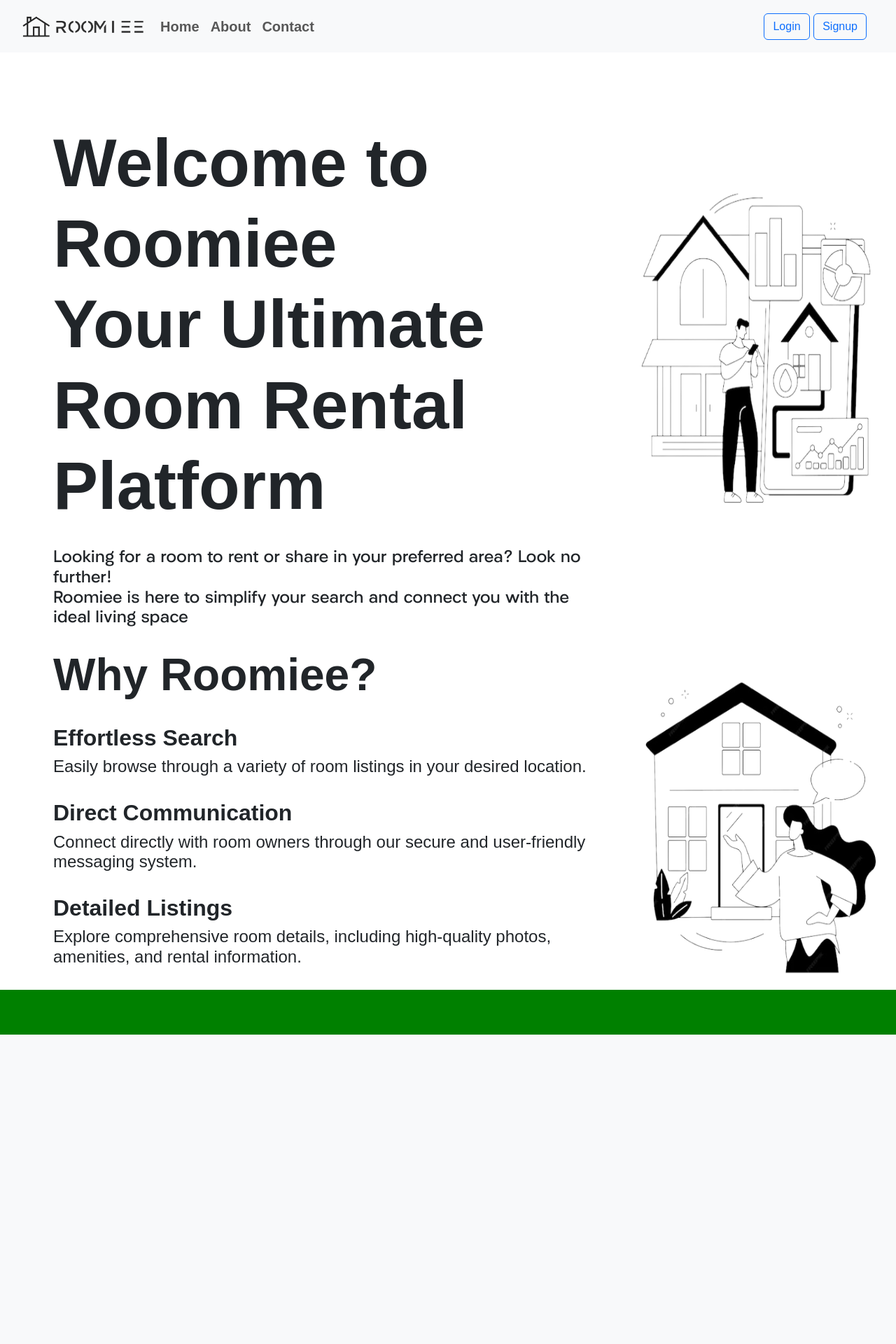
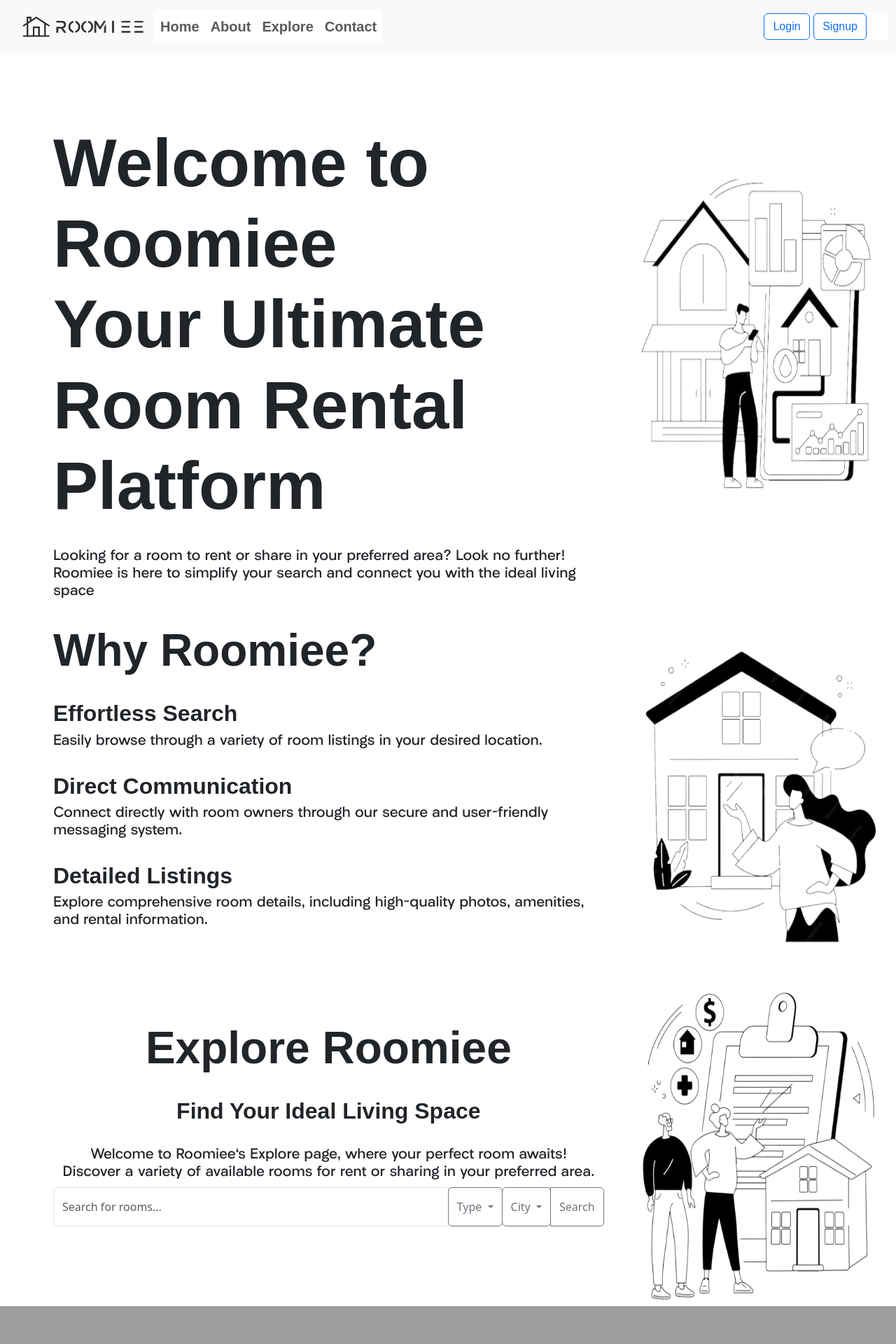
Before and after one commit to idealgeek007/Roomiee, a PHP site: page / in a window 1280 px wide. Shown: the top 1920 px of the page at 70% size. Before the commit the page ends 1478 px from the top, so only its background shows below. Run offline with PHP 8.4, Linux system fonts and the light colour scheme; some web fonts are replaced; grey boxes are pictures that could not be loaded.

Commit message:
basic layout complete

```diff
--- a/Code/index.html
+++ b/Code/index.html
@@ -13,7 +13,21 @@
 
   <!-- Your custom stylesheet -->
   <link rel="stylesheet" href="style.css">
+  <script>
+    document.addEventListener('DOMContentLoaded', function () {
+      var navbar = document.getElementById('navbarNav');
 
+      navbar.addEventListener('show.bs.collapse', function () {
+        var d1 = document.getElementById('d1');
+        d1.style.paddingTop = '250px'; // You can adjust this value according to your needs
+      });
+
+      navbar.addEventListener('hidden.bs.collapse', function () {
+        var d1 = document.getElementById('d1');
+        d1.style.paddingTop = '0px'; // Reset to your original value
+      });
+    });
+  </script>
 
 </head>
 
@@ -37,10 +51,13 @@
           <a class="nav-link" href="#d2">About</a>
         </li>
         <li class="nav-item">
-          <a class="nav-link" href="#d3">Contact</a>
+          <a class="nav-link" href="#d3">Explore</a>
+        </li>
+        <li class="nav-item">
+          <a class="nav-link" href="#d4">Contact</a>
         </li>
       </ul>
-      <div class="ms-auto">
+      <div class="ms-auto" style="background-color: white;">
         <button type="button" class="btn btn-outline-primary">Login</button>
         <button type="button" class="btn btn-outline-primary" style="margin-right: 30px;">Signup</button>
       </div>
@@ -49,7 +66,7 @@
 </nav>
 
 
-
+<div class="mainpage">
 
   <div class="d1" id="d1">
     <div class="container-fluid maintextcont">
@@ -67,7 +84,7 @@
           </div>
         </div>
         <div class="col-lg-4 col-md-4 col-sm-12 homepageimgcont">
-          <img src="images/model1.png" alt="model1" class="model1">
+          <img src="images/model1.png" alt="model1" class="model1 img-fluid">
         </div>
       </div>
     </div>
@@ -86,20 +103,20 @@
           <br>
 
           <h3 class="fs-md-4 fs-lg-3 custom-font">Effortless Search</h3>
-          <h5 class = "fs-md-4 fs-lg-3 custom-font">Easily browse through a variety of room listings in your desired location.</h5>
+          <h4 class = "fs-md-4 fs-lg-3 custom-font">Easily browse through a variety of room listings in your desired location.</h4>
 
           <br>
 
           <h3 class="fs-md-4 fs-lg-3 custom-font">Direct Communication</h3>
-          <h5 class = "fs-md-4 fs-lg-3 custom-font">Connect directly with room owners through our secure and user-friendly messaging system.</h5>
+          <h4 class = "fs-md-4 fs-lg-3 custom-font">Connect directly with room owners through our secure and user-friendly messaging system.</h4>
 
           <br>
           <h3 class="fs-md-4 fs-lg-3 custom-font">Detailed Listings</h3>
-          <h5 class = "fs-md-4 fs-lg-3 custom-font">Explore comprehensive room details, including high-quality photos, amenities, and rental information.</h5>
+          <h4 class = "fs-md-4 fs-lg-3 custom-font">Explore comprehensive room details, including high-quality photos, amenities, and rental information.</h4>
           <br>
         </div>
         <div class="col-lg-4 col-md-4 col-sm-12 homepageimgcont">
-          <img src="images/model2.png" alt="model1" class="model1">
+          <img src="images/model2.png" alt="model1" class="model1 img-fluid">
         </div>
       </div>
     </div>
@@ -107,7 +124,78 @@
 
 
 
-  <div class="d3" id="d3"> </div>
+  <div class="d3" id="d3">
+    <div class="container-fluid explore-cont">
+      <div class="row justify-content-center align-items-center">
+        <div class="col-lg-8 col-md-8 col-sm-12">
+          <h2 class="fs-md-4 fs-lg-2 custom-font text-center">Explore Roomiee</h2>
+          <br>
+          <h3 class="fs-md-4 fs-lg-2 custom-font text-center">Find Your Ideal Living Space</h3>
+          <br>
+          <h4 class="fs-md-4 fs-lg-3 custom-font text-center"> Welcome to Roomiee's Explore page, where your perfect
+            room awaits!<br>
+            Discover a variety of available rooms for rent or sharing in your preferred area.</h4>
+          <form class="search-bar">
+            <div class="input-group mb-3 col-lg-8 col-md-8 col-sm-12">
+              <input type="text" class="form-control" placeholder="Search for rooms...">
+
+              <div class="input-group-append">
+                <button class="btn btn-outline-secondary dropdown-toggle" type="button" data-bs-toggle="dropdown" aria-haspopup="true" aria-expanded="false">
+                  Type
+                </button>
+                <div class="dropdown-menu">
+                  <a class="dropdown-item" href="#">Rent</a>
+                  <a class="dropdown-item" href="#">Sharing</a>
+
+                  <!-- Add more filters as needed -->
+                </div>
+              </div>
+              <div class="input-group-append">
+                <button class="btn btn-outline-secondary dropdown-toggle" type="button" data-bs-toggle="dropdown" aria-haspopup="true" aria-expanded="false">
+                  City
+                </button>
+                <div class="dropdown-menu">
+                  <a class="dropdown-item" href="#">Filter 1</a>
+                  <a class="dropdown-item" href="#">Filter 2</a>
+                  <a class="dropdown-item" href="#">Filter 3</a>
+                  <!-- Add more filters as needed -->
+                </div>
+              </div>
+
+
+              <button class="btn btn-outline-secondary" type="button">Search</button>
+
+
+
+            </div>
+          </form>
+          <br>
+        </div>
+        <div class="col-lg-4 col-md-4 col-sm-12">
+          <img src="images/model3.png" alt="Explore Image" class="explore-image img-fluid">
+        </div>
+      </div>
+    </div>
+  </div>
+
+
+<div class="d4">
+  <img src="thumbnail-image.jpg" alt="Thumbnail" class="thumbnail">
+    <div class="details">
+      <div class="location">Location: City, State</div>
+      <div class="type">Type: Single Room / Entire Apartment</div>
+      <div class="rent">Rent: ₹12,000 per month</div>
+      <div class="amenities">Amenities: Furnished, Kitchen Access, Wi-Fi</div>
+      <div class="description">
+        Description: Discover your cozy haven in the heart of...
+      </div>
+      <div class="buttons">
+        <button class="button view-details">View Details</button>
+        <button class="button contact-owner">Contact Owner</button>
+        <button class="button save-to-favorites">Save to Favorites</button>
+      </div>
+    </div>
+</div>
 
   <!-- Include jQuery and Bootstrap JS at the end of the body -->
   <script src="https://code.jquery.com/jquery-3.6.4.min.js"
@@ -115,6 +203,7 @@
   <script src="https://cdn.jsdelivr.net/npm/bootstrap@5.3.2/dist/js/bootstrap.bundle.min.js"
     integrity="sha384-C6RzsynM9kWDrMNeT87bh95OGNyZPhcTNXj1NW7RuBCsyN/o0jlpcV8Qyq46cDfL"
     crossorigin="anonymous"></script>
+  </div>
 </body>
 
 </html>
--- a/Code/style.css
+++ b/Code/style.css
@@ -45,11 +45,11 @@ body {
     align-items: start;
 
 }
-.homepageimgcont img{
+/* .homepageimgcont img{
     max-width: 100%;
     height: 60vh;
     width: 100vw;
-}
+} */
 
  /* Setting Bigger Font size for large screens */
 @media (min-width: 992px) {
@@ -60,8 +60,20 @@ body {
     .maintext{
         padding-top: 100px;
     }
+    .mainpage img{
+        max-width: 100%;
+        height: 60vh;
+        width: 100vw;    }
 }
-
+@media (max-width: 768px) {
+    .d1 {
+      padding-top: 150px; /* Adjust the top margin as needed */
+    }
+  }
+  /* .move-down {
+    transform: translateY(75px);
+    transition: transform 0.5s ease;
+  } */
 .d1{
     padding-left: 5vw;
     background-color: rgb(255, 255, 255);
@@ -84,8 +96,12 @@ body {
 
 }
 .d3{
-    background-color: green;
-    height: 5vw;
+    padding-left: 5vw;
+    display: grid;
+    background-color: rgb(255, 255, 255);
+    height: max-content;
+    padding-top: 20px;
+    align-items: center;
 
 }
 
@@ -94,20 +110,17 @@ h1 {
     font-weight: 700;
     text-align: left;
 }
-
-
 h2{
     font-family: 'Givonic', sans-serif;
     font-weight: 700;
     font-size: 4rem;
     text-align: left;
 }
-
 h4 {
     font-family: 'Givonic', sans-serif;
     font-weight: 600 !important;
     text-align: left;
-    font-size: 1.5rem;
+    font-size: 1.3rem;
 
 }
 h3 {
@@ -118,15 +131,29 @@ h3 {
 
 }
 h5{
-    font-size: 1.5rem;
-
+    font-family: 'Givonic', sans-serif;
+    font-weight: 700 !important;
+    text-align: left;
+    font-size: 1rem;
 }
 
-
+.navbar-nav {
+    background-color: #fff; /* Set the background color as needed */
+  }
 .custom-font {
     font-family: 'Givonic', sans-serif;
 
 
+}
+
+.search-bar .input-group {
+    height: 3.5rem; /* Adjust the height as needed */
+  }
+.search-bar button{
+    height: 3.5rem;
+}
+.btn btn-outline-secondary{
+    min-width: 50px;
 }
 
 @font-face {
```
Also changed, not shown: Code/script.js (deleted, +0 -27 lines), Code/cardstyle.css (added), Code/images/image 6-1.png (added), Code/images/image 6.png (added), Code/images/model3.png (added), insp/Screenshot (241).png (added), insp/Screenshot (242).png (added).
